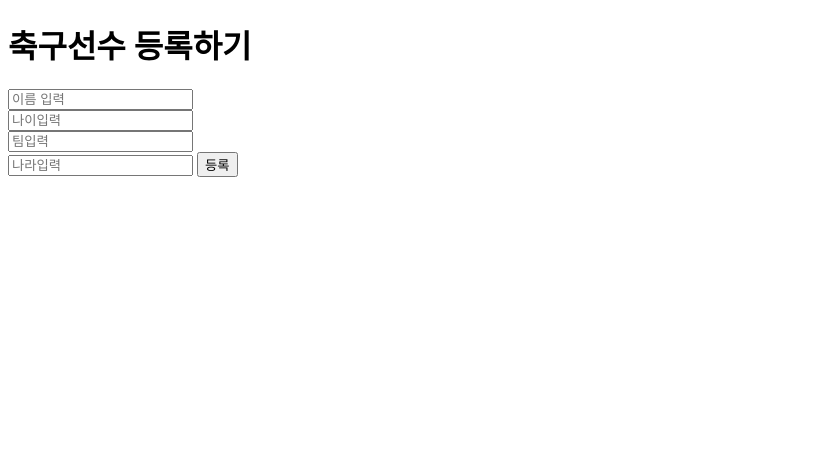
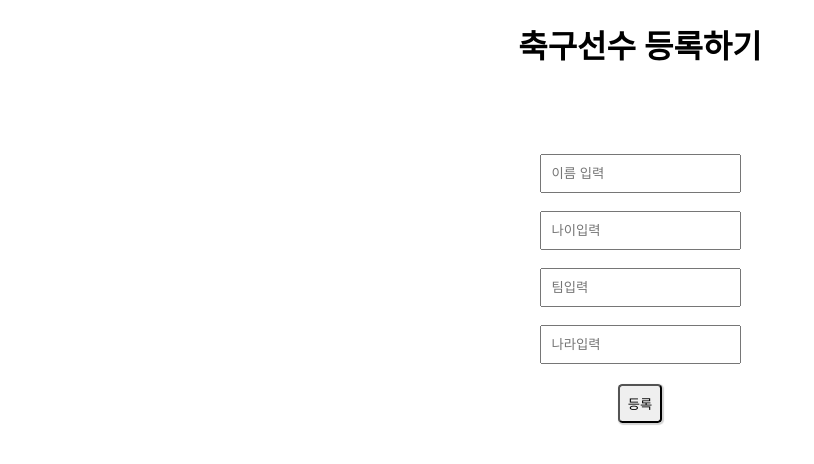
Before and after one commit to Andante23/vanilajs, a plain HTML site: page index.html in a window 1280 px wide. Shown: the whole page, without its empty margins (0-814 px from the left). Drawn offline with Linux system fonts and the light colour scheme.

Commit message:
[Design] : 축구선수 등록하기 UI 디자인 하였음

```diff
--- a/index.html
+++ b/index.html
@@ -4,21 +4,22 @@
     <meta charset="UTF-8" />
     <meta name="viewport" content="width=device-width, initial-scale=1.0" />
     <script src="app.js" defer></script>
+    <link rel="stylesheet" href="style.css">
     <title>Document</title>
   </head>
   <body>
     <!-- 홈페이지 타이틀 -->
-    <header id="home_title">
-      <h1>축구선수 등록하기</h1>
+    <header id="home_title" class="home__header">
+      <h1 class="home__header__title">축구선수 등록하기</h1>
     </header>
 
     <!-- 홈페이지 내비게이션 -->
-    <nav id="home_navigation">
-      <form id="userInputForm">
+    <nav id="home_navigation" class="home__navigation__bar">
+      <form id="userInputForm" class="home__navigation__form">
         <input
           type="text"
           id="userName"
-          class="user-name"
+          class="user__input name"
           placeholder="이름 입력"
           required
         />
@@ -26,7 +27,7 @@
         <input
           type="number"
           id="userAge"
-          class="user-age"
+          class="user__input age"
           placeholder="나이입력"
         required
           />
@@ -34,7 +35,7 @@
         <input
           type="text"
           id="userTeam"
-          class="user-team"
+          class="user__input team"
           placeholder="팀입력"
          required
           />
@@ -42,18 +43,17 @@
         <input
           type="text"
           id="userContry"
-          class="user-contry"
+          class="user__input contry"
           placeholder="나라입력"
          required
           />
-        <button id="submitButton">등록</button>
+        <button id="submitButton" class="home__navigation__form__submit__button">등록</button>
       </form>
     </nav>
 
     <!-- 선수 등록 바 -->
-    <main id="home_table_bar">
-      <section id="insertDisplay" class="insert-display">
-
+    <main id="homeTableBar" class="home__table__container">
+      <section id="insertDisplay" class="insert__display">
       </section>
   </body>
 </html>
--- /dev/null
+++ b/style.css
@@ -0,0 +1,27 @@
+.home__header > .home__header__title {
+  text-align: center;
+}
+
+.home__navigation__bar > .home__navigation__form {
+  display: flex;
+  justify-content: center;
+  align-items: center;
+  height: 50vh;
+  flex-direction: column;
+}
+
+.user__input {
+  padding: 10px;
+}
+
+.home__navigation__form__submit__button {
+  margin-top: 20px;
+  padding: 8px;
+  border-radius: 10%;
+  box-shadow: 1px 1px 1px 1px lightgray;
+}
+
+.home__navigation__form__submit__button:hover {
+  cursor: pointer;
+  font-weight: bold;
+}
```
